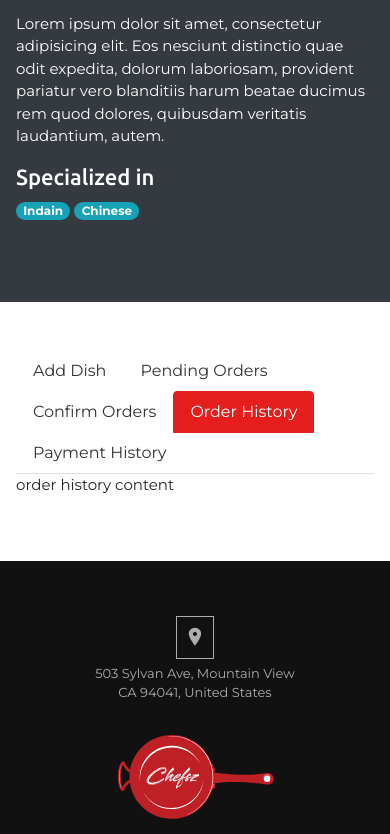
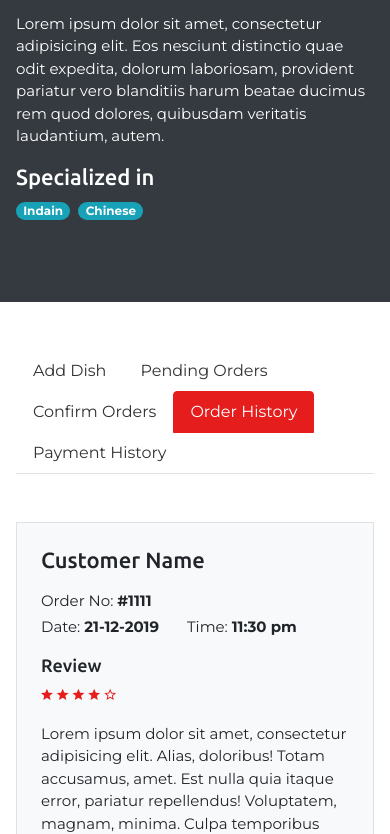
Before and after one commit to nishalillustration/chefhtml, a plain HTML site: page chef_dashboard.html in a window 390 px wide. Both pictures are taken after a click on the tab "Order History". Shown: the part 547-1381 px from the top of the page. Drawn offline with nearby package versions, Linux system fonts and the light colour scheme.

Commit message:
oreder history update

```diff
--- a/chef_dashboard.html
+++ b/chef_dashboard.html
@@ -50,14 +50,10 @@
                     <a href="" class="text-white d-block">chefmail@gmail.com</a>
                     <a href="" class="text-white d-block mb-3">9876 543 321</a>
                     <p>Lorem ipsum dolor sit amet, consectetur adipisicing elit. Eos nesciunt distinctio quae odit expedita, dolorum laboriosam, provident pariatur vero blanditiis harum beatae ducimus rem quod dolores, quibusdam veritatis laudantium, autem.</p>
-
-
                     <h4>Specialized in</h4>
-
-                    <span class="badge badge-pill badge-info">Indain</span>
-                    <span class="badge badge-pill badge-info">Chinese</span>
+                    <span class="badge badge-pill badge-info mr-1">Indain</span>
+                    <span class="badge badge-pill badge-info mr-1">Chinese</span>
                 </div>
-
             </div>
         </div>
     </section>
@@ -158,12 +154,44 @@
                         <div class="tab-pane fade" id="nav-three" role="tabpanel" aria-labelledby="three-tab">
                             <p>Confirm oreder content</p>
                         </div>
-                         <div class="tab-pane fade" id="nav-four" role="tabpanel" aria-labelledby="three-tab">
-                            <p>order history content</p>
+                        <div class="tab-pane fade" id="nav-four" role="tabpanel" aria-labelledby="three-tab">
+                             <div class="row pt-5">
+                                <div class="col-md-6 mb-4">
+                                    <div class="bg-light border p-4">
+                                        <h4 class="mb-3">Customer Name</h4>
+                                        <p class="mb-1">Order No: <b>#1111</b></p>
+                                        <p class="mb-3">Date: <b>21-12-2019</b> <span class="ml-4">Time: <b>11:30 pm</b></span></p>
+                                        <h5>Review</h5>
+                                        <p class="text-red"><i class="icon ion-md-star"></i> <i class="icon ion-md-star"></i> <i class="icon ion-md-star"></i> <i class="icon ion-md-star"></i> <i class="icon ion-md-star-outline"></i></p>
+                                        <p>Lorem ipsum dolor sit amet, consectetur adipisicing elit. Alias, doloribus! Totam accusamus, amet. Est nulla quia itaque error, pariatur repellendus! Voluptatem, magnam, minima. Culpa temporibus adipisci, illum neque, vero cupiditate.</p>
+                                       <div class="custom-control custom-checkbox">
+  <input type="checkbox" class="custom-control-input" id="customCheck1">
+  <label class="custom-control-label" for="customCheck1">Show in Public</label>
+</div>
+                                    </div>
+
+                                </div>
+                                <div class="col-md-6 mb-4">
+                                    <div class="bg-light border p-4">
+                                        <h4 class="mb-3">Customer Name</h4>
+                                        <p class="mb-1">Order No: <b>#1111</b></p>
+                                        <p class="mb-3">Date: <b>21-12-2019</b> <span class="ml-4">Time: <b>11:30 pm</b></span></p>
+                                         <h5>Review</h5>
+                                         <p class="text-red"><i class="icon ion-md-star"></i> <i class="icon ion-md-star"></i> <i class="icon ion-md-star"></i> <i class="icon ion-md-star"></i> <i class="icon ion-md-star-outline"></i></p>
+                                        <p>Lorem ipsum dolor sit amet, consectetur adipisicing elit. Alias, doloribus! Totam accusamus, amet. Est nulla quia itaque error, pariatur repellendus! Voluptatem, magnam, minima. Culpa temporibus adipisci, illum neque, vero cupiditate.</p>
+                                       <div class="custom-control custom-checkbox">
+  <input type="checkbox" class="custom-control-input" id="customCheck2">
+  <label class="custom-control-label" for="customCheck2">Show in Public</label>
+</div>
+                                    </div>
+
+                                </div>
+
+                            </div>
                         </div>
-                         <div class="tab-pane fade" id="nav-five" role="tabpanel" aria-labelledby="three-tab">
+                        <div class="tab-pane fade" id="nav-five" role="tabpanel" aria-labelledby="three-tab">
                             <div class="row pt-5">
-                                 <div class="col-md-12 mb-4">
+                                <div class="col-md-12 mb-4">
                                     <table class="table">
                                         <thead class="thead-dark">
                                             <tr>
@@ -211,7 +239,7 @@
                 </div>
                 <div class="col-md-4">
                     <div class="footer-logo_wrap">
-                       <img src="img/chefsz.svg" alt="chefsz" class="img-fluid">
+                        <img src="img/chefsz.svg" alt="chefsz" class="img-fluid">
                     </div>
                 </div>
                 <div class="col-md-4">
@@ -251,7 +279,6 @@
                 duration: 1000
             });
         });
-
     </script>
     <script type="text/javascript">
         $(function() {
@@ -262,8 +289,5 @@
                 }
             });
         });
-
     </script>
-</body>
-
-</html>
+</body></html>
```
